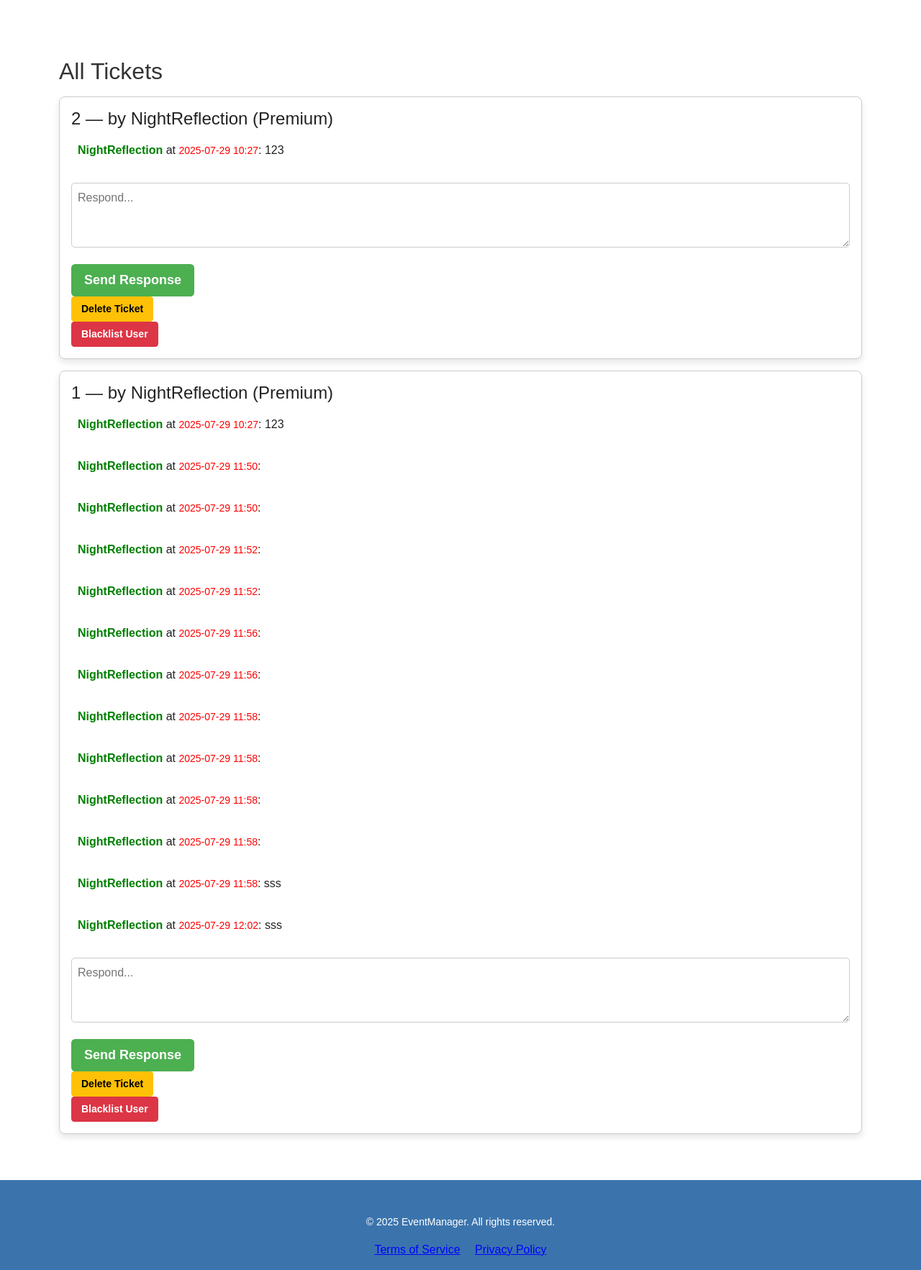
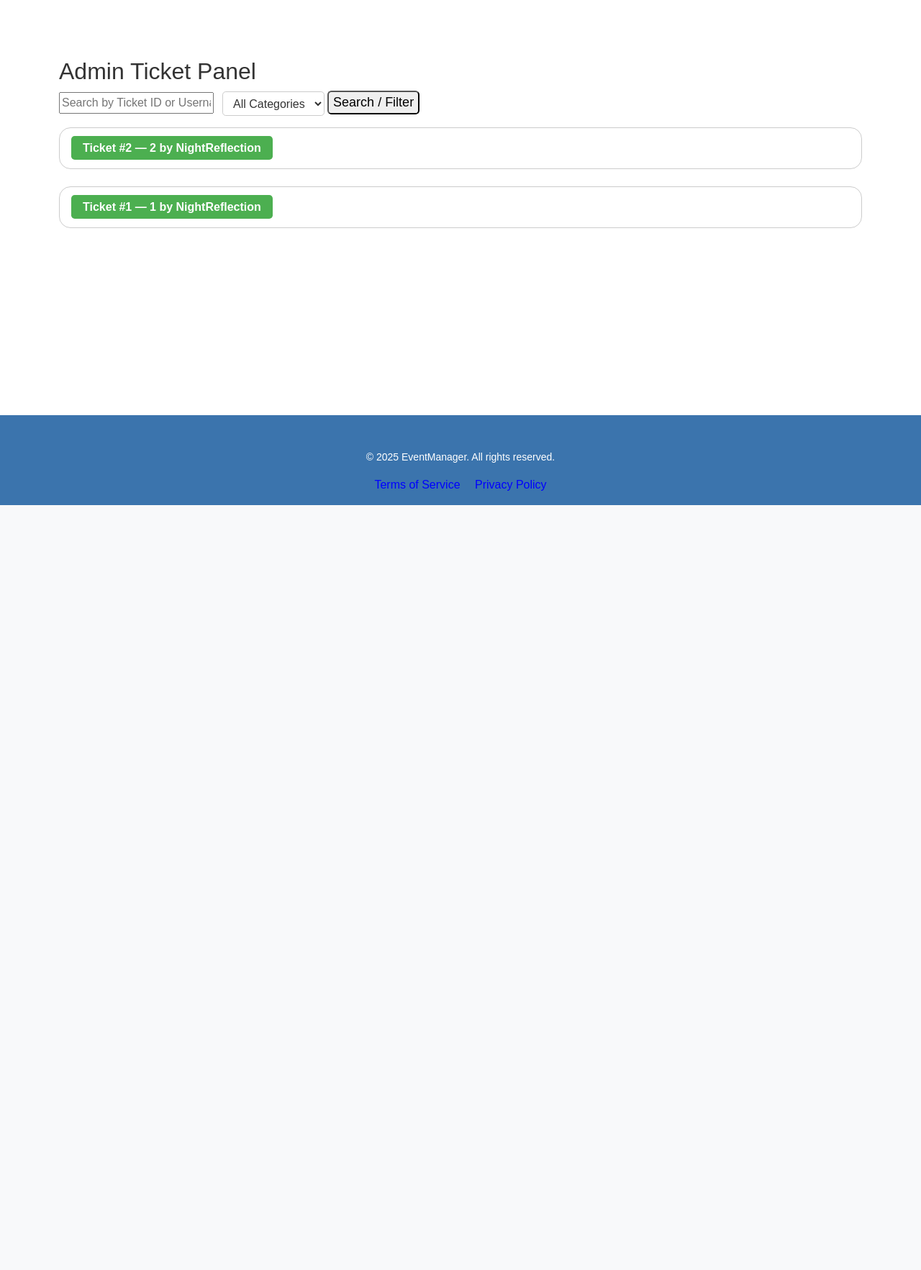
Before and after one commit to Night-Reflection/eventManager, a Flask app: page /tickets_admin in a window 1280 px wide. Shown: the part 98-1863 px from the top of the page at 72% size. After the commit the page ends 800 px from the top, so only its background shows below. Run offline with Flask 3, Linux system fonts and the light colour scheme; a user stored in the database is signed in.

Commit message:
better suggestions and better tickets (added categories and search)

```diff
--- a/main.py
+++ b/main.py
@@ -280,9 +280,9 @@ class Suggestion(db.Model):
     id = db.Column(db.Integer, primary_key=True)
     title = db.Column(db.String(100), nullable=False)
     description = db.Column(db.Text, nullable=False)
-    category = db.Column(db.String(50), nullable=True)
     timestamp = db.Column(db.DateTime, default=datetime.utcnow)
     user_id = db.Column(db.Integer, db.ForeignKey('user.id'), nullable=False)
+    category = db.Column(db.String(50), nullable=False, default='General')
 
     user = db.relationship('User', backref=db.backref('suggestions', lazy=True))
 
@@ -291,6 +291,7 @@ class Ticket(db.Model):
     title = db.Column(db.String(100), nullable=False)
     user_id = db.Column(db.Integer, db.ForeignKey('user.id'), nullable=False)
     timestamp = db.Column(db.DateTime, default=datetime.utcnow)
+    category = db.Column(db.String(50), nullable=False, default='General')
 
     user = db.relationship('User', backref='tickets')
     messages = db.relationship('TicketMessage', backref='ticket', cascade='all, delete-orphan', passive_deletes=False, lazy=True)
@@ -1957,12 +1958,23 @@ def suggestions_admin():
                 flash(f'User {user_to_blacklist.username} has been blacklisted and their suggestions deleted.', 'success')
             else:
                 flash('User not found.', 'danger')
-
         return redirect(url_for('suggestions_admin'))
 
-    all_suggestions = Suggestion.query.order_by(Suggestion.timestamp.desc()).all()
-    return render_template('suggestions_admin.html', suggestions=all_suggestions, user_timezone=user.timezone)
-
+    selected_category = request.args.get('category', '')
+    categories = ["General", "Feature", "Bug", "Feedback"]
+
+    if selected_category and selected_category in categories:
+        suggestions = Suggestion.query.filter_by(category=selected_category).order_by(Suggestion.timestamp.desc()).all()
+    else:
+        suggestions = Suggestion.query.order_by(Suggestion.timestamp.desc()).all()
+
+    return render_template(
+        'suggestions_admin.html',
+        suggestions=suggestions,
+        user_timezone=user.timezone,
+        categories=categories,
+        selected_category=selected_category
+    )
 
 @app.route('/suggestion/delete/<int:suggestion_id>', methods=['POST'])
 def delete_suggestion(suggestion_id):
@@ -2009,6 +2021,7 @@ def tickets():
             else:
                 title = request.form['title']
                 message = request.form['message']
+                category = request.form.get('category', 'General')
                 ticket = Ticket(title=title, user_id=user.id)
                 db.session.add(ticket)
                 db.session.flush()
@@ -2038,40 +2051,121 @@ def tickets_admin():
         return redirect(url_for('home'))
 
     if request.method == 'POST':
-        if 'blacklist_user_id' in request.form:
-            uid = int(request.form['blacklist_user_id'])
-            target_user = User.query.get(uid)
+        action = request.form.get('action')
+        ticket_id = request.form.get('ticket_id')
+
+        if action in ['delete', 'blacklist', 'send'] and not ticket_id:
+            flash('Missing ticket ID.', 'danger')
+            return redirect(url_for('tickets_admin'))
+
+        ticket = Ticket.query.get(int(ticket_id)) if ticket_id else None
+
+        if action == 'blacklist' and ticket:
+            target_user = User.query.get(ticket.user_id)
             if target_user:
+                # Delete all messages and tickets for this user
+                all_tickets = Ticket.query.filter_by(user_id=target_user.id).all()
+                for t in all_tickets:
+                    TicketMessage.query.filter_by(ticket_id=t.id).delete()
+                    db.session.delete(t)
+
+                # Blacklist the user
                 target_user.role = 'blacklisted'
-                tickets = Ticket.query.filter_by(user_id=uid).all()
-                for ticket in tickets:
-                    db.session.delete(ticket)
                 db.session.commit()
-                flash(f'{target_user.username} has been blacklisted and their tickets deleted.', 'warning')
+                flash(f"{target_user.username} has been blacklisted and their tickets deleted.", 'warning')
+            else:
+                flash("User not found.", 'danger')
+
+        elif action == 'delete' and ticket:
+            TicketMessage.query.filter_by(ticket_id=ticket.id).delete()
+            db.session.delete(ticket)
+            db.session.commit()
+            flash("Ticket deleted.", 'info')
+
+        elif action == 'send' and ticket:
+            message = request.form.get('message', '').strip()
+            if message:
+                new_message = TicketMessage(
+                    ticket_id=ticket.id,
+                    sender_id=user.id,
+                    message=message
+                )
+                db.session.add(new_message)
+                db.session.commit()
+                flash("Response sent.", 'success')
+            else:
+                flash("Cannot send a blank message.", 'warning')
+
+        return redirect(url_for('tickets_admin'))
+
+    # --- Handle Search and Filters ---
+    search_query = request.args.get('search', '').strip()
+    category_filter = request.args.get('category', '').strip()
+    tickets_query = Ticket.query.join(User)
+
+    if category_filter:
+        tickets_query = tickets_query.filter(Ticket.category == category_filter)
+
+    if search_query:
+        if search_query.isdigit():
+            ticket = tickets_query.filter(Ticket.id == int(search_query)).first()
+            tickets = [ticket] if ticket else []
+        else:
+            matched_users = User.query.filter(User.username.ilike(f'%{search_query}%')).all()
+            user_ids = [u.id for u in matched_users]
+            tickets = tickets_query.filter(Ticket.user_id.in_(user_ids)).order_by(Ticket.timestamp.desc()).all()
+    else:
+        premium_tickets = tickets_query.filter(User.premium == True).order_by(Ticket.timestamp.desc()).all()
+        regular_tickets = tickets_query.filter(User.premium == False).order_by(Ticket.timestamp.desc()).all()
+        tickets = premium_tickets + regular_tickets
+
+    categories = ['General', 'Billing', 'Technical']
+    return render_template('tickets_admin.html',
+                           tickets=tickets,
+                           user=user,
+                           categories=categories,
+                           selected_category=category_filter)
+
+
+
+@app.route('/ticket/<int:ticket_id>', methods=['GET', 'POST'])
+def view_ticket(ticket_id):
+    user_id = session.get('user_id')
+    user = User.query.get(user_id)
+
+    if not user or user.role not in ['admin', 'support']:
+        flash('Unauthorized access', 'danger')
+        return redirect(url_for('home'))
+
+    ticket = Ticket.query.get_or_404(ticket_id)
+
+    if request.method == 'POST':
+        if 'message' in request.form:
+            message = request.form['message']
+            new_msg = TicketMessage(
+                ticket_id=ticket.id,
+                sender_id=user.id,
+                message=message
+            )
+            db.session.add(new_msg)
+            db.session.commit()
+            flash('Response sent.', 'success')
+            return redirect(url_for('view_ticket', ticket_id=ticket.id))
+
         elif 'delete_ticket_id' in request.form:
-            tid = int(request.form['delete_ticket_id'])
-            ticket = Ticket.query.get(tid)
-            if ticket:
-                db.session.delete(ticket)
+            db.session.delete(ticket)
             db.session.commit()
             flash('Ticket deleted.', 'info')
-        elif 'message' in request.form:
-            ticket_id = int(request.form['ticket_id'])
-            message = request.form['message']
-            db.session.add(TicketMessage(
-                ticket_id=ticket_id,
-                sender_id=user.id,
-                message=message
-            ))
+            return redirect(url_for('tickets_admin'))
+
+        elif 'blacklist_user_id' in request.form:
+            target_user = ticket.user
+            target_user.role = 'blacklisted'
             db.session.commit()
-            flash('Response sent.', 'success')
-        return redirect(url_for('tickets_admin'))
-
-    premium_tickets = Ticket.query.join(User).filter(User.premium == True).order_by(Ticket.timestamp.desc()).all()
-    regular_tickets = Ticket.query.join(User).filter(User.premium == False).order_by(Ticket.timestamp.desc()).all()
-    tickets = premium_tickets + regular_tickets
-
-    return render_template('tickets_admin.html', tickets=tickets, user_timezone=user.timezone)
+            flash('User blacklisted.', 'danger')
+            return redirect(url_for('tickets_admin'))
+
+    return render_template('ticket_detail.html', ticket=ticket, user=user)
 
 if __name__ == "__main__":
     app.run(debug=True)
--- a/templates/tickets_admin.html
+++ b/templates/tickets_admin.html
@@ -1,6 +1,6 @@
 {% extends 'base.html' %}
 {% block content %}
-<h2>All Tickets</h2>
+<h2>Admin Ticket Panel</h2>
 {% with messages = get_flashed_messages(with_categories=true) %}
   {% if messages %}
     {% for category, message in messages %}
@@ -8,110 +8,111 @@
     {% endfor %}
   {% endif %}
 {% endwith %}
+<form method="GET" style="margin-bottom: 1em;">
+  <input type="text" name="search" placeholder="Search by Ticket ID or Username" value="{{ request.args.get('search', '') }}">
 
-{% for ticket in tickets %}
-  <div class="ticket-box">
-    <h4>{{ ticket.title }} — by {{ ticket.user.username }} ({{ 'Premium' if ticket.user.premium else 'Regular' }})</h4>
+  <select name="category">
+    <option value="">All Categories</option>
+    {% for cat in categories %}
+      <option value="{{ cat }}" {% if cat == selected_category %}selected{% endif %}>{{ cat }}</option>
+    {% endfor %}
+  </select>
 
-    {% for msg in ticket.messages %}
-      <p class="ticket-message">
-        <strong style='color: green;'>{{ msg.sender.username }}</strong> at <small style='color: red;'>{{ msg.timestamp|localtime(user_timezone) }}</small>: {{ msg.message }}
-      </p>
-    {% endfor %}
+  <button type="submit">Search / Filter</button>
+</form>
 
-    <form method="POST">
-      <input type="hidden" name="ticket_id" value="{{ ticket.id }}">
-      <textarea name="message" rows="3" placeholder="Respond..." required></textarea>
-      <button type="submit">Send Response</button>
-    </form>
+{% if tickets %}
+  {% for ticket in tickets %}
+    <div class="ticket-box">
+      <a class="toggle-btn" href="{{ url_for('view_ticket', ticket_id=ticket.id) }}" target="_blank">
+        Ticket #{{ ticket.id }} — {{ ticket.title }} by {{ ticket.user.username }}
+      </a>
+    </div>
+  {% endfor %}
+{% else %}
+  <div class="no-tickets">No tickets submitted yet.</div>
+{% endif %}
 
-    <form method="POST" onsubmit="return confirm('Delete this ticket?');">
-      <input type="hidden" name="delete_ticket_id" value="{{ ticket.id }}">
-      <button type="submit" class="btn btn-warning btn-sm">Delete Ticket</button>
-    </form>
-
-    <form method="POST" onsubmit="return confirm('Blacklist this user and delete all their tickets?');">
-      <input type="hidden" name="blacklist_user_id" value="{{ ticket.user.id }}">
-      <button type="submit" class="btn btn-danger btn-sm">Blacklist User</button>
-    </form>
-  </div>
-{% endfor %}
 <style>
-body.light-mode .ticket-form,
-body.light-mode .ticket-box {
-  background-color: #ffffff;
-  color: #222;
-  border: 0.1em solid #ccc;
-  padding: 1em;
-  margin: 1em 0;
-  border-radius: 0.5em;
-  box-shadow: 0 0.3em 0.6em rgba(0, 0, 0, 0.1);
+.no-tickets {
+  text-align: center;
+  color: #999;
+  font-size: 1.1rem;
+  margin-top: 3rem;
 }
 
-body.dark-mode .ticket-form,
-body.dark-mode .ticket-box {
-  background-color: #1e1e1e;
-  color: #ddd;
-  border: 0.1em solid #444;
-  padding: 1em;
-  margin: 1em 0;
-  border-radius: 0.5em;
-  box-shadow: 0 0.3em 0.6em rgba(0, 0, 0, 0.5);
-}
-
-.ticket-form input[type="text"],
-.ticket-form textarea,
-.ticket-box textarea {
-  width: 100%;
-  margin-top: 0.5em;
-  margin-bottom: 1em;
-  padding: 0.5em;
-  border-radius: 0.3em;
-  border: 0.1em solid #ccc;
-}
-
-body.dark-mode .ticket-form input[type="text"],
-body.dark-mode .ticket-form textarea,
-body.dark-mode .ticket-box textarea {
-  background-color: #2c2c2c;
-  color: #eee;
-  border: 0.1em solid #555;
-}
-
-.ticket-form button,
-.ticket-box button {
-  padding: 0.5em 1em;
-  font-weight: bold;
-  border: none;
-  border-radius: 0.3em;
-  background-color: #4caf50;
-  color: white;
-  cursor: pointer;
-}
-
-.ticket-box .btn-danger {
-  background-color: #dc3545;
-}
-
-.ticket-box .btn-warning {
-  background-color: #ffc107;
-  color: black;
-}
-
-body.dark-mode .ticket-message {
+.ticket-message {
+  white-space: pre-wrap;
   word-break: break-word;
   margin-bottom: 1em;
-  border: thin solid green;
+  border: thin solid #999;
   border-radius: 1em;
   padding: 0.5em;
 }
 
-body.light-mode .ticket-message {
-  word-break: break-word;
-  margin-bottom: 1em;
-  border: thin solid white;
+.ticket-box {
+  margin-bottom: 1.5em;
+  padding: 1em;
   border-radius: 1em;
-  padding: 0.5em;
+  background: var(--bg);
+  color: var(--text);
+  border: thin solid var(--border);
+}
+
+.toggle-btn {
+  font-weight: bold;
+  margin-bottom: 0.5em;
+  cursor: pointer;
+  background: #4caf50;
+  color: white;
+  border: none;
+  border-radius: 0.3em;
+  padding: 0.5em 1em;
+}
+
+a {
+  text-decoration: none;
+}
+
+body.light-mode {
+  --bg: #fff;
+  --text: #222;
+  --border: #ccc;
+}
+
+body.dark-mode {
+  --bg: #1e1e1e;
+  --text: #eee;
+  --border: #555;
+}
+
+form select[name="category"] {
+  padding: 0.4em 0.6em;
+  border: 1px solid #ccc;
+  border-radius: 0.3em;
+  background-color: #fff;
+  color: #333;
+  font-size: 1em;
+  margin-left: 0.5em;
+  vertical-align: middle;
+  transition: border-color 0.3s ease;
+}
+
+form select[name="category"]:focus {
+  border-color: #4caf50;
+  outline: none;
+  box-shadow: 0 0 3px #4caf50;
+}
+
+body.dark-mode form select[name="category"] {
+  background-color: #2c2c2c;
+  color: #eee;
+  border: 1px solid #555;
+}
+
+body.dark-mode form select[name="category"]:focus {
+  border-color: #80c080;
+  box-shadow: 0 0 5px #80c080;
 }
 
 </style>
```
Also changed, not shown: logs.txt (+75 -0 lines), templates/suggestions.html (+42 -1 lines), templates/suggestions_admin.html (+43 -2 lines), templates/ticket_detail.html (added, +107 -0 lines), templates/tickets.html (+38 -0 lines), instance/users.db.
